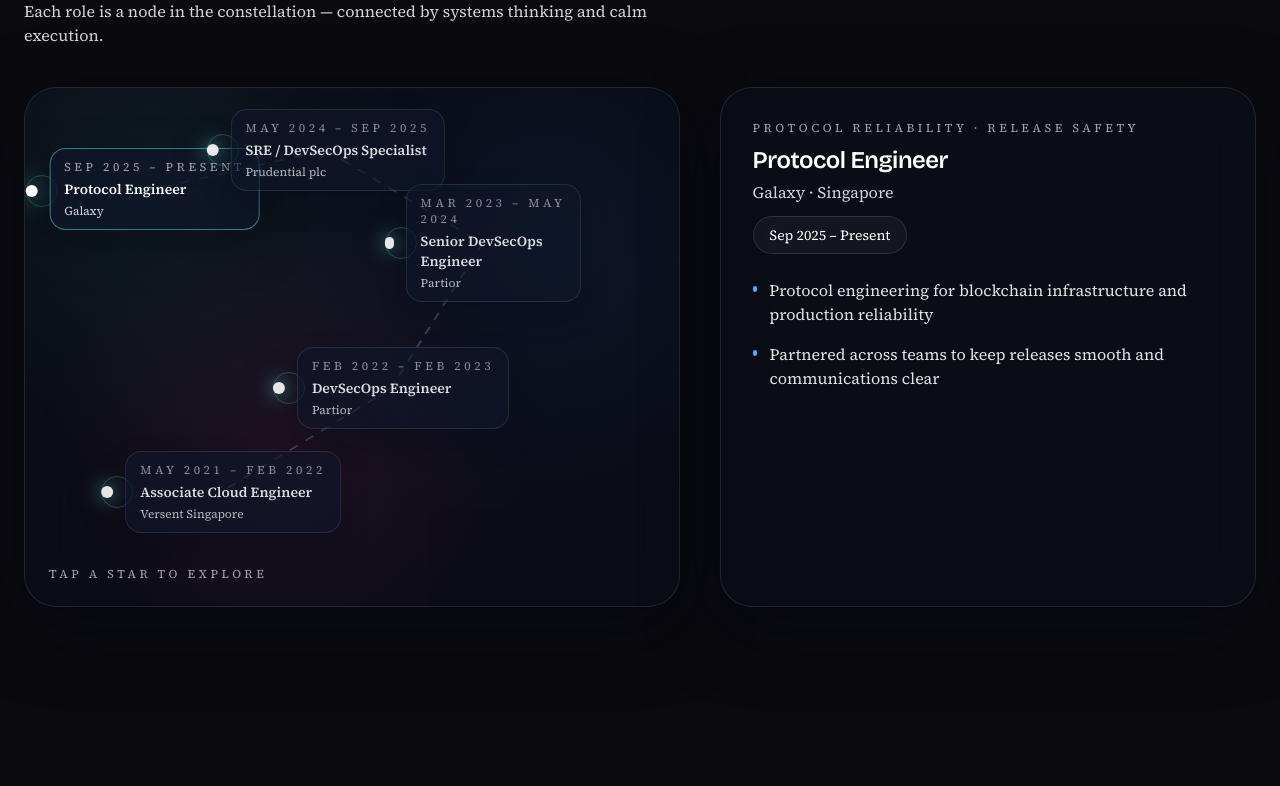
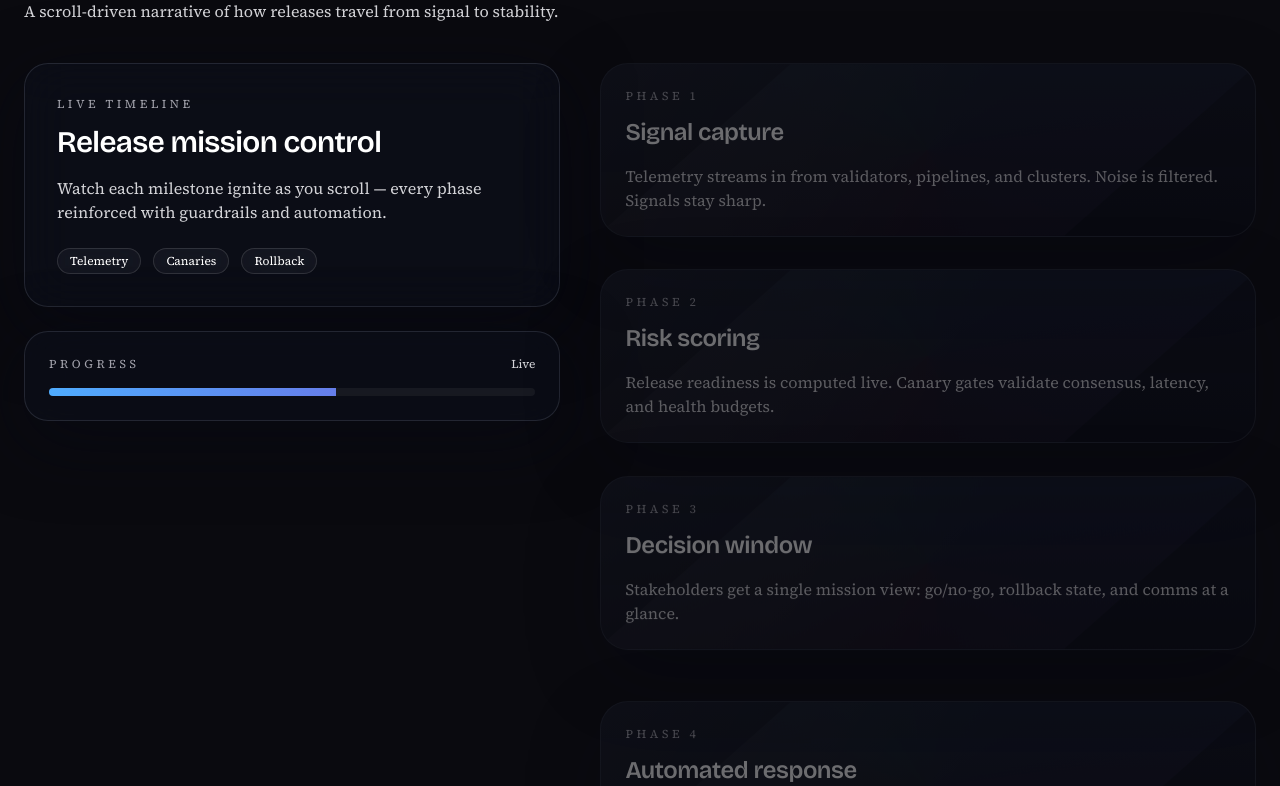
Before and after one commit to kenrickles/kenrick-portfolio, a Next.js app: page / in a window 1280 px wide. Shown: the part 4700-5486 px from the top of the page. Built offline with nearby package versions, Linux system fonts and the light colour scheme.

Commit message:
Add scroll-linked mission timeline narrative

```diff
--- a/src/app/page.tsx
+++ b/src/app/page.tsx
@@ -7,6 +7,7 @@
 import Impact from '@/components/Impact';
 import Projects from '@/components/Projects';
 import CaseStudies from '@/components/CaseStudies';
+import ScrollNarrative from '@/components/ScrollNarrative';
 import Experience from '@/components/Experience';
 import Certifications from '@/components/Certifications';
 import Education from '@/components/Education';
@@ -28,6 +29,7 @@
       <Impact />
       <Projects />
       <CaseStudies />
+      <ScrollNarrative />
       <Experience />
       <Certifications />
       <Education />
--- /dev/null
+++ b/src/components/ScrollNarrative.tsx
@@ -0,0 +1,101 @@
+'use client';
+
+import { useRef } from 'react';
+import { motion, useScroll, useTransform } from 'framer-motion';
+import SectionHeading from './SectionHeading';
+
+const steps = [
+  {
+    title: 'Signal capture',
+    description: 'Telemetry streams in from validators, pipelines, and clusters. Noise is filtered. Signals stay sharp.',
+  },
+  {
+    title: 'Risk scoring',
+    description: 'Release readiness is computed live. Canary gates validate consensus, latency, and health budgets.',
+  },
+  {
+    title: 'Decision window',
+    description: 'Stakeholders get a single mission view: go/no-go, rollback state, and comms at a glance.',
+  },
+  {
+    title: 'Automated response',
+    description: 'Deterministic rollback playbooks run while incident snapshots keep teams aligned.',
+  },
+  {
+    title: 'Post-flight learning',
+    description: 'Postmortems auto-link to evidence, tightening the feedback loop for the next launch.',
+  },
+];
+
+export default function ScrollNarrative() {
+  const containerRef = useRef<HTMLDivElement | null>(null);
+  const { scrollYProgress } = useScroll({
+    target: containerRef,
+    offset: ['start start', 'end end'],
+  });
+
+  const progressHeight = useTransform(scrollYProgress, [0, 1], ['0%', '100%']);
+
+  return (
+    <section id="mission" className="py-24 relative">
+      <div className="max-w-7xl mx-auto px-6" ref={containerRef}>
+        <SectionHeading
+          title="Mission Timeline"
+          subtitle="A scroll-driven narrative of how releases travel from signal to stability."
+        />
+
+        <div className="grid lg:grid-cols-[0.9fr_1.1fr] gap-10 items-start">
+          <div className="relative h-full">
+            <div className="sticky top-28 space-y-6">
+              <div className="glass-card rounded-3xl p-8">
+                <p className="text-xs uppercase tracking-[0.3em] text-dark-400">Live timeline</p>
+                <h3 className="text-3xl font-semibold text-white mt-3 font-display">Release mission control</h3>
+                <p className="text-dark-300 mt-4">
+                  Watch each milestone ignite as you scroll — every phase reinforced with guardrails and automation.
+                </p>
+                <div className="mt-6 flex flex-wrap gap-3">
+                  <span className="px-3 py-1 rounded-full glass text-xs text-white">Telemetry</span>
+                  <span className="px-3 py-1 rounded-full glass text-xs text-white">Canaries</span>
+                  <span className="px-3 py-1 rounded-full glass text-xs text-white">Rollback</span>
+                </div>
+              </div>
+
+              <div className="glass-card rounded-3xl p-6">
+                <div className="flex items-center justify-between">
+                  <span className="text-xs uppercase tracking-[0.3em] text-dark-400">Progress</span>
+                  <span className="text-xs text-dark-300">Live</span>
+                </div>
+                <div className="mt-4 h-2 rounded-full bg-white/5 overflow-hidden">
+                  <motion.div
+                    className="h-full bg-gradient-to-r from-accent-cyan to-accent-purple"
+                    style={{ width: progressHeight }}
+                  />
+                </div>
+              </div>
+            </div>
+          </div>
+
+          <div className="space-y-8">
+            {steps.map((step, index) => {
+              const start = index / steps.length;
+              const end = (index + 1) / steps.length;
+              const opacity = useTransform(scrollYProgress, [start, end], [0.4, 1]);
+              const y = useTransform(scrollYProgress, [start, end], [20, 0]);
+              return (
+                <motion.div
+                  key={step.title}
+                  style={{ opacity, y }}
+                  className="holo-card rounded-[28px] p-6"
+                >
+                  <p className="text-xs uppercase tracking-[0.3em] text-dark-400">Phase {index + 1}</p>
+                  <h4 className="text-2xl font-semibold text-white mt-3">{step.title}</h4>
+                  <p className="text-dark-300 mt-4">{step.description}</p>
+                </motion.div>
+              );
+            })}
+          </div>
+        </div>
+      </div>
+    </section>
+  );
+}
```
